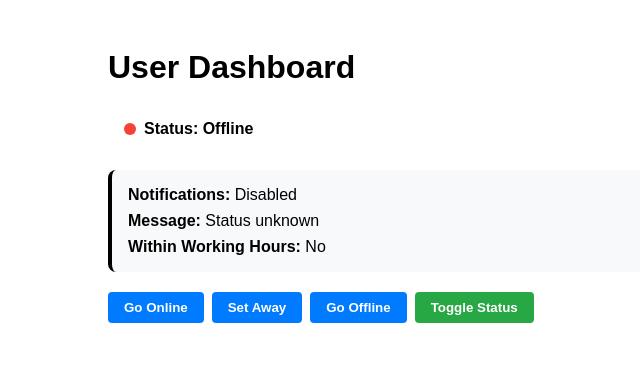
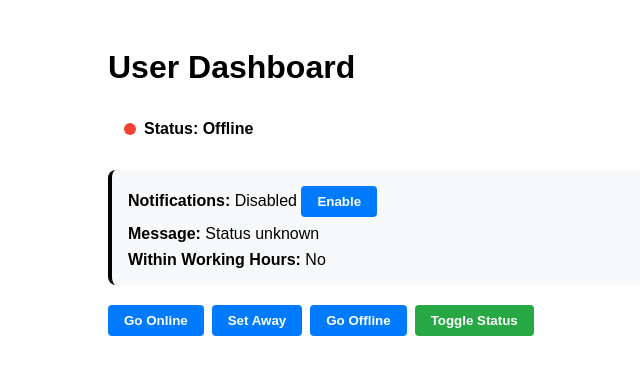
Before and after one commit to Radu-A/angular-signals, an Angular app: page / in a window 1280 px wide. Shown: the top 374 px of the page, without its empty margins (232-872 px from the left). Built offline with nearby package versions, Linux system fonts and the light colour scheme.

Commit message:
feat(app.ts): convert notificationsEnabled property to linked signal

```diff
--- a/angular.json
+++ b/angular.json
@@ -97,5 +97,8 @@
         }
       }
     }
+  },
+  "cli": {
+    "analytics": false
   }
 }
--- a/src/app/app.html
+++ b/src/app/app.html
@@ -10,6 +10,13 @@
     <div class="notifications">
       <strong>Notifications:</strong>
       @if (notificationsEnabled()) { Eneabled } @else { Disabled }
+      <button class="override-btn" (click)="toggleNotifications()">
+        @if (notificationsEnabled()) {
+          Disable
+        } @else {
+          Enable
+        }
+      </button>
     </div>
     <div class="message">
       <strong>Message:</strong>
--- a/src/app/app.ts
+++ b/src/app/app.ts
@@ -3,6 +3,7 @@ import {
   Component,
   signal,
   computed,
+  linkedSignal,
   ChangeDetectionStrategy,
 } from "@angular/core";
 
@@ -14,7 +15,8 @@ import {
 })
 export class App {
   userStatus = signal<"online" | "away" | "offline">("offline");
-  notificationsEnabled = computed(() => this.userStatus() === "online");
+
+  notificationsEnabled = linkedSignal(() => this.userStatus() === "online");
   statusMessage = computed(() => {
     const status = this.userStatus();
     switch (status) {
@@ -59,4 +61,8 @@ export class App {
         break;
     }
   }
+
+  toggleNotifications() {
+    this.notificationsEnabled.set(!this.notificationsEnabled());
+  }
 }
```
